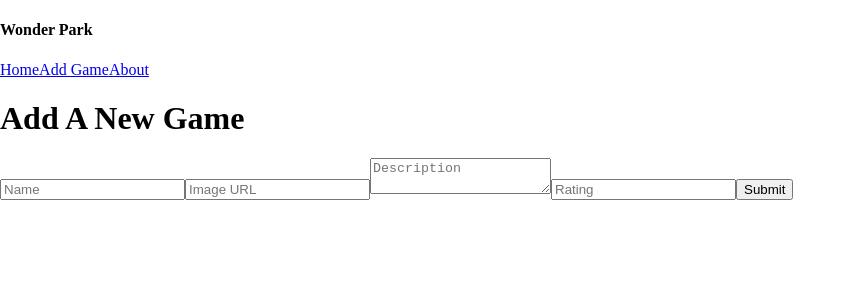
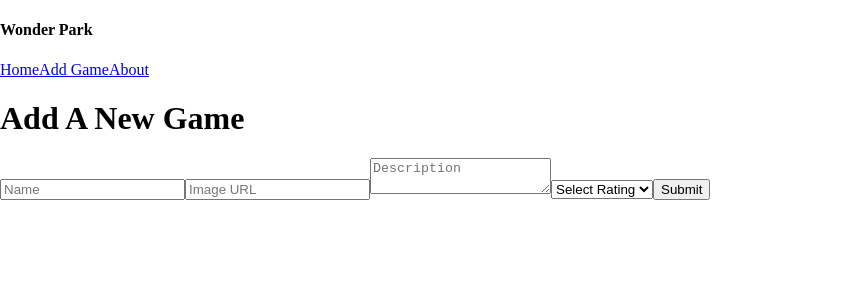
Before and after one commit to HawraAlaam/WonderPark_Frontend, a React (Vite) app: page /new in a window 1280 px wide. Shown: the top 300 px of the page, without its empty margins (0-856 px from the left). Built offline with nearby package versions, Linux system fonts and the light colour scheme.

Commit message:
About page is done

```diff
--- a/src/App.jsx
+++ b/src/App.jsx
@@ -8,6 +8,7 @@ import Home from "./components/Home"
 import Nav from "./components/Nav"
 import GameDetails from "./components/GameDetails"
 import AddGames from "./components/AddGames"
+import About from "./components/About"
 
 import "./App.css"
 
@@ -48,6 +49,7 @@ const App = () => {
         <Routes>
           <Route path="/" element={<Home games={games} />} />
           <Route path="/games/:id" element={<GameDetails games={games} setGames={setGames}/>} />
+          <Route path="/about" element={<About/>}/>
           <Route
             path="/new"
             element={
--- a/src/components/AddGames.jsx
+++ b/src/components/AddGames.jsx
@@ -4,7 +4,8 @@ const GameForm = ({ addGame, newGame, handleChange }) => {
   const navigate = useNavigate()
 
   const handleSubmit = (e) => {
-    addGame(e)
+    e.preventDefault()
+    addGame(game)
     navigate("/")
   }
 
@@ -13,7 +14,7 @@ const GameForm = ({ addGame, newGame, handleChange }) => {
   return (
     <div>
       <h1>Add A New Game</h1>
-      <form onSubmit={handleSubmit}>
+      <form onSubmit={addGame}>
         <input
           type="text"
           value={game.name}
@@ -34,14 +35,19 @@ const GameForm = ({ addGame, newGame, handleChange }) => {
           name="description"
           placeholder="Description"
         />
-        <input
-          type="text"
+        <select
+          name="rating"
           value={game.rating}
-          onChange={handleChange}
-          name="rating"
-          placeholder="Rating"
-        />
-        <button>Submit</button>
+          onChange={handleChange}>
+            <option value="">Select Rating</option>
+            <option value="1">1</option>
+            <option value="2">2</option>
+            <option value="3">3</option>
+            <option value="4">4</option>
+            <option value="5">5</option>
+            </select>
+
+        <button type="submit">Submit</button>
       </form>
     </div>
   )
--- a/src/components/GameDetails.jsx
+++ b/src/components/GameDetails.jsx
@@ -5,7 +5,7 @@ import ReviewForm from "./ReviewForm"
 const GameDetails = ({ games, setGames }) => {
   const { id } = useParams()
   const [game, setGame] = useState(null)
-  const [reviews,setReviews]=useState([])
+  const [reviews, setReviews] = useState([])
   const navigate = useNavigate()
 
   useEffect(() => {
@@ -23,25 +23,25 @@ const GameDetails = ({ games, setGames }) => {
     <>
       <div className="detail">
         <div className="detail-header">
-          <img src={game.image} alt={game.name} />
+          <img src={game.img} alt={game.name} />
           <div className="listing-name">
             <h1>{game.name}</h1>
           </div>
         </div>
         <div className="info-wrapper">
           <div className="listing-header">
-            <h3>Rating: {game.rating || "No rating yet" }</h3>
+            <h3>Rating: {game.rating || "No rating yet"}</h3>
           </div>
           <p className="description">{game.description}</p>
-          <ReviewForm reviews={reviews} setReviews={setReviews} gameId={id}/>
+          <ReviewForm reviews={reviews} setReviews={setReviews} gameId={id} />
           <div className="reviews-section">
             <h3>Reviews:</h3>
-            {reviews.length > 0?(
-              reviews.map((review,i)=>(
+            {reviews.length > 0 ? (
+              reviews.map((review, i) => (
                 <div key={i}>
                   <p>Rating:{review.rating}</p>
                   <p>{review.comment}</p>
-                  </div>
+                </div>
               ))
             ) : (
               <p>No reviews yet</p>
@@ -49,7 +49,7 @@ const GameDetails = ({ games, setGames }) => {
           </div>
         </div>
       </div>
-    <button onClick={handleDelete}>Delete</button>
+      <button onClick={handleDelete}>Delete</button>
       <Link to="/">Back</Link>
     </>
   ) : (
```
